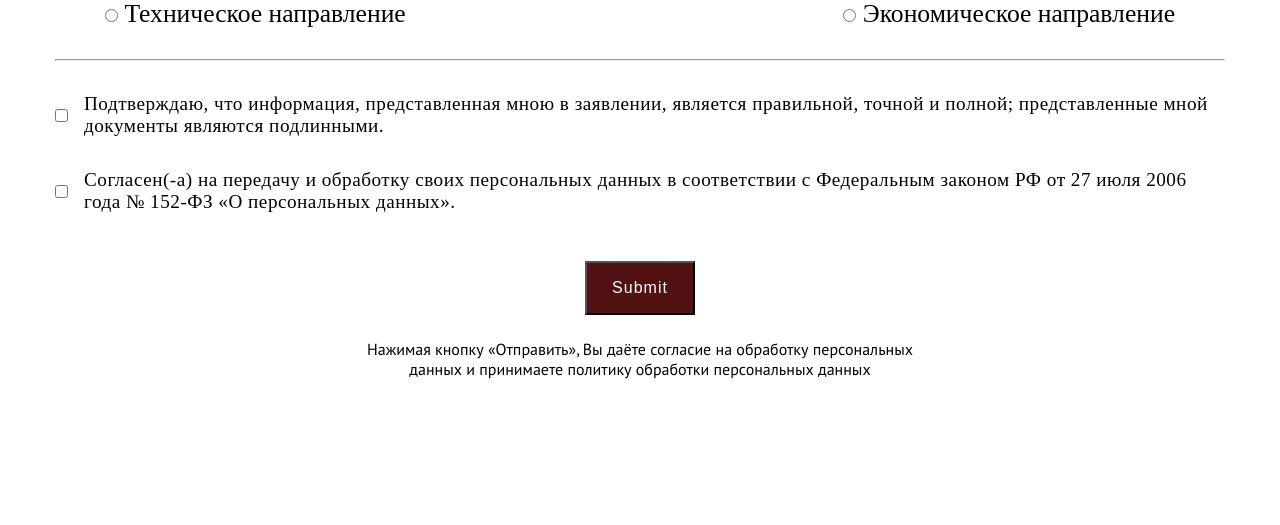
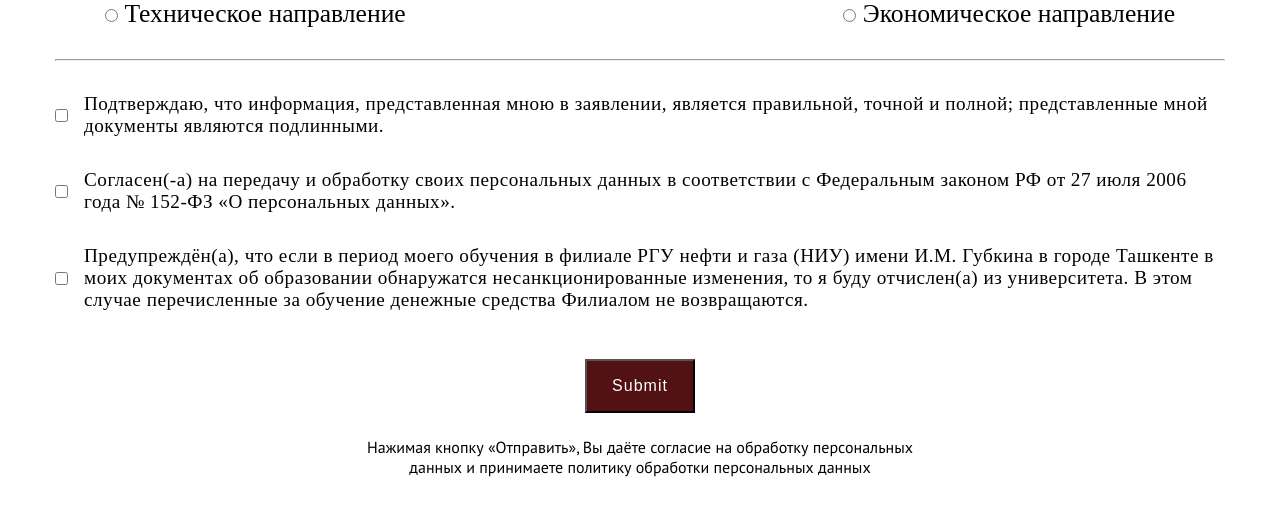
Before and after one commit to jamshid17/gubkina, a Django app: page / in a window 1280 px wide; the page is wider, and only the part inside the window is pictured. Shown: the part 1389-1914 px from the top of that part. Before the commit the page ends 1768 px from the top of that part, so only its background shows below. Run offline with Django 4.2, Linux system fonts and the light colour scheme; some libraries are stand-ins or nearby versions.

Commit message:
added the last version of code

```diff
--- a/main/forms.py
+++ b/main/forms.py
@@ -164,7 +164,7 @@ class MainInfoForm(forms.ModelForm):
         }
 
     def clean(self):
-        if not self.cleaned_data['first_confirm'] or not self.cleaned_data['second_confirm']:
+        if not self.cleaned_data['first_confirm'] or not self.cleaned_data['second_confirm'] or not self.cleaned_data['third_confirm']:
             raise ValidationError("Пожалуйста, подтвердите, что информация, представленная вам в заявлении, является правильной")
         if self.cleaned_data["major_choice"] == MainInfoModel.MajorChoices.TECHNIC:
             if self.cleaned_data["technic_major_choice_first"] == MainInfoModel.MainTechnicMinorChoices.NONE:
--- a/main/models.py
+++ b/main/models.py
@@ -151,18 +151,20 @@ class MainInfoModel(models.Model):
     # confirming
     first_confirm = models.BooleanField()
     second_confirm = models.BooleanField()
+    third_confirm = models.BooleanField()
 
 
 email_addresses = {
-    "GI": "gi@gubkin.uz",
-    "GC": "gc@gubkin.uz",
-    "RB": "rb@gubkin.uz",
-    "OS": "rn@gubkin.uz",
-    "DG": "rg@gubkin.uz",
-    "TS": "ts@gubkin.uz",
-    "TP": "tp@gubkin.uz",
-    "RT": "rt@gubkin.uz",
-    "RS": "rs@gubkin.uz",
-    "EE": "ee@gubkin.uz",
-    "EM": "em@gubkin.uz"
+    "GI": "ilhomhafizov6@gmail.com",
+    # "GI": "gi@gubkin.uz",
+    # "GC": "gc@gubkin.uz",
+    # "RB": "rb@gubkin.uz",
+    # "OS": "rn@gubkin.uz",
+    # "DG": "rg@gubkin.uz",
+    # "TS": "ts@gubkin.uz",
+    # "TP": "tp@gubkin.uz",
+    # "RT": "rt@gubkin.uz",
+    # "RS": "rs@gubkin.uz",
+    # "EE": "ee@gubkin.uz",
+    # "EM": "em@gubkin.uz"
 }
--- a/main/templates/main/main.html
+++ b/main/templates/main/main.html
@@ -234,6 +234,16 @@
               152-ФЗ «О персональных данных».
             </label>
           </div>
+          <div class="state_text">
+            {{ form.third_confirm }}
+            <label for="id_third_confirm" class="final_text">
+              Предупреждён(а), что если в период моего обучения в филиале
+              РГУ нефти и газа (НИУ) имени И.М. Губкина в городе Ташкенте
+              в моих документах об образовании обнаружатся несанкционированные
+              изменения, то я буду отчислен(а) из университета. В этом случае
+              перечисленные за обучение денежные средства Филиалом не возвращаются.
+            </label>
+          </div>
         </div>
         <div class="last_text">
           <input type="submit" name="Отправить" class="btn_send" />
```
